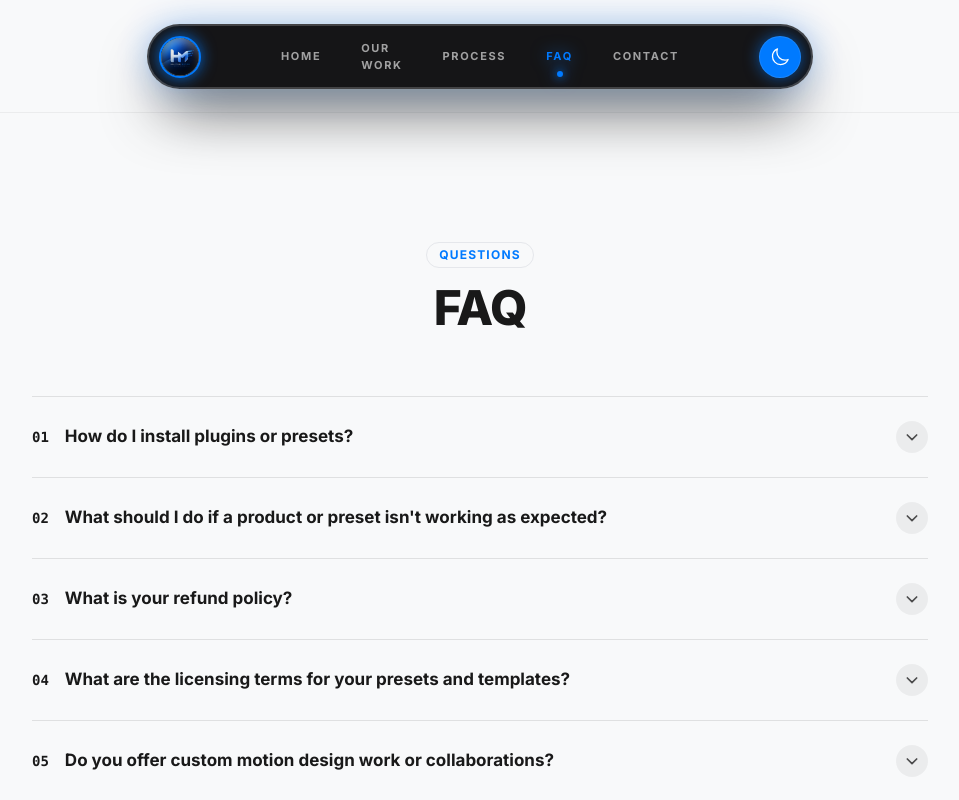
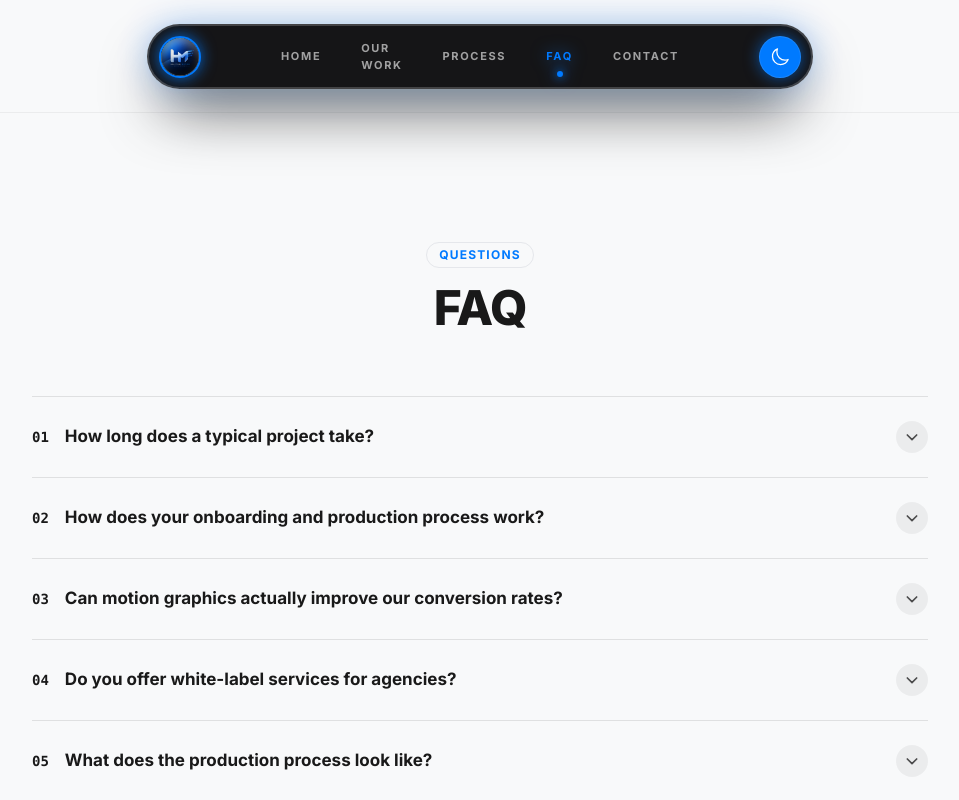
Before and after one commit to BerserkerOP/website, a Next.js app: page /faq in a window 1280 px wide. Shown: the top 800 px of the page, without its empty margins (160-1119 px from the left). Built offline with nearby package versions, Linux system fonts and the light colour scheme.

Commit message:
Update FAQs to match user screenshots and map queries

```diff
--- a/app/contact/page.tsx
+++ b/app/contact/page.tsx
@@ -339,11 +339,11 @@ export default function ContactPage() {
               </div>
               <ul className="flex flex-col gap-3">
                 {[
-                  { text: "Plugin installation help", link: "/faq?q=01" },
-                  { text: "Product not working as expected", link: "/faq?q=02" },
-                  { text: "Refund request", link: "/faq?q=03" },
-                  { text: "Licensing question", link: "/faq?q=04" },
-                  { text: "Collab or custom work", link: "/faq?q=05" }
+                  { text: "Typical project timeline", link: "/faq?q=01" },
+                  { text: "Onboarding & process details", link: "/faq?q=02" },
+                  { text: "Conversion rate benefits", link: "/faq?q=03" },
+                  { text: "Agency white-label services", link: "/faq?q=04" },
+                  { text: "Production pipeline steps", link: "/faq?q=05" }
                 ].map((item, i) => (
                   <li key={i} className="flex items-center gap-3 py-1 border-b border-black/[0.05] dark:border-white/[0.05] last:border-0">
                     <span className="w-1.5 h-1.5 rounded-full bg-[#30D158] shrink-0" />
--- a/components/FAQSection.tsx
+++ b/components/FAQSection.tsx
@@ -15,28 +15,28 @@ export default function FAQSection() {
   const faqs: FAQItem[] = [
     {
       number: "01",
-      question: "How do I install plugins or presets?",
-      answer: "All our plugins and presets come with a detailed PDF installation guide. Generally, you just copy the plugin folder into your host application’s extensions folder (e.g., After Effects extensions). If you need direct assistance, contact support."
+      question: "How long does a typical project take?",
+      answer: "A standard 60-second animated video takes 3 to 5 weeks to produce. We map out all milestones upfront so you know exactly when to expect script drafts, storyboards, and animated previews."
     },
     {
       number: "02",
-      question: "What should I do if a product or preset isn't working as expected?",
-      answer: "Please ensure your host application is updated to the required version specified on the product page. If it still fails, email us at halftonemotion@gmail.com with your system specs and a screenshot or screen recording of the error."
+      question: "How does your onboarding and production process work?",
+      answer: "After a 50% deposit, you fill out a brief intake form sharing your brand assets, UI designs (Figma links), and reference videos. We design a full storyboard, write/refine the script with you, animate, produce custom soundscapes, and deliver the final 4K files with one included revision round."
     },
     {
       number: "03",
-      question: "What is your refund policy?",
-      answer: "Due to the digital nature of our products (downloadable templates and presets), all sales are final and we generally do not offer refunds. However, if a product is corrupt or defective, please contact support and we will resolve it."
+      question: "Can motion graphics actually improve our conversion rates?",
+      answer: "Yes. Viewers retain 95% of a message via video compared to just 10% in text. Over 93% of marketers report increased brand awareness, and adding custom product animations makes abstract MVPs tangible, directly driving higher signups."
     },
     {
       number: "04",
-      question: "What are the licensing terms for your presets and templates?",
-      answer: "Every purchase includes a single-user commercial license. You can use our templates and presets in unlimited personal and commercial client projects. Sharing, reselling, or redistributing the source assets is strictly prohibited."
+      question: "Do you offer white-label services for agencies?",
+      answer: "Yes. We partner with marketing, branding, and ad agencies as a silent production partner. All projects are protected by NDAs and ship under your brand name with zero attribution."
     },
     {
       number: "05",
-      question: "Do you offer custom motion design work or collaborations?",
-      answer: "Yes, we collaborate with creators, agencies, and brands for custom motion design assets, templates, and branding. Please fill out our contact form or email us directly at halftonemotion@gmail.com with details."
+      question: "What does the production process look like?",
+      answer: "We follow a strict pipeline: Discovery -> Scripting -> Storyboard & Style Frames -> Animation -> Sound Design -> Delivery. Animation only begins once the storyboard is locked, ensuring there are no surprises at final delivery."
     }
   ];
 
```
